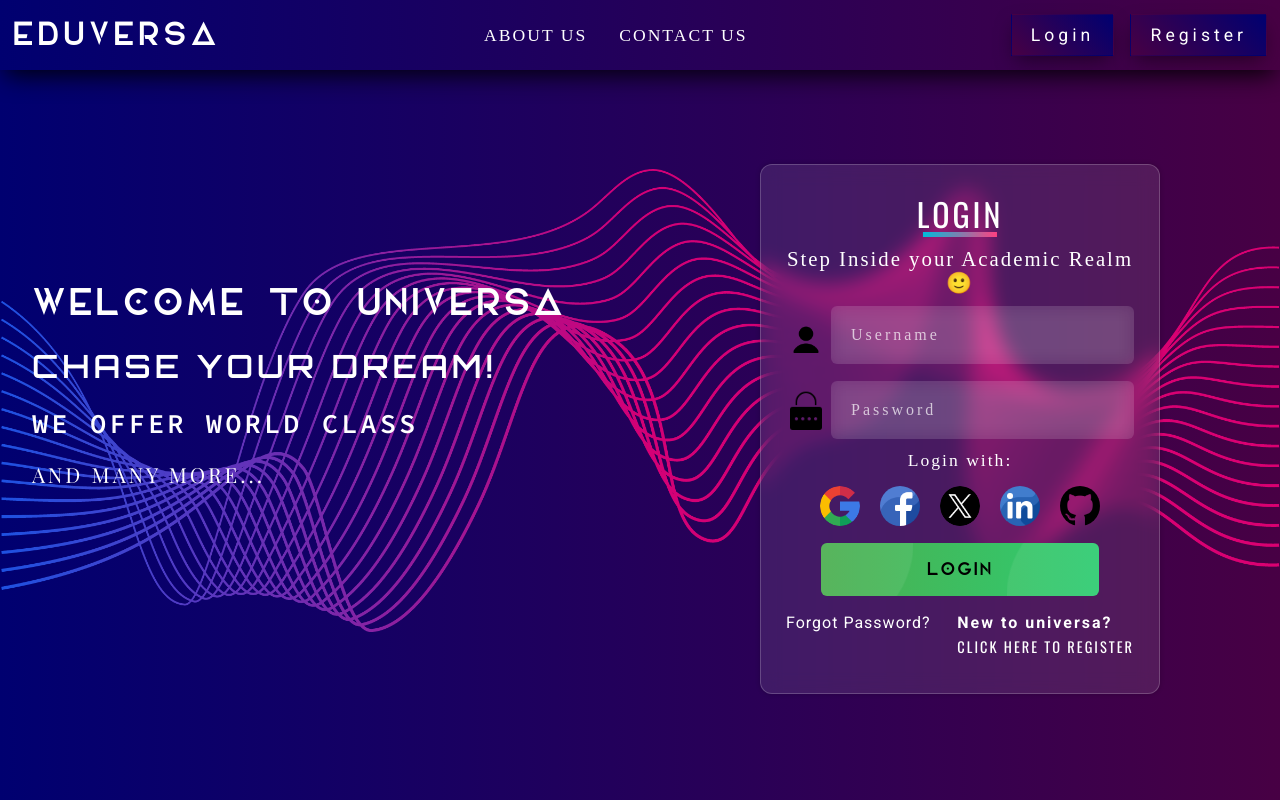
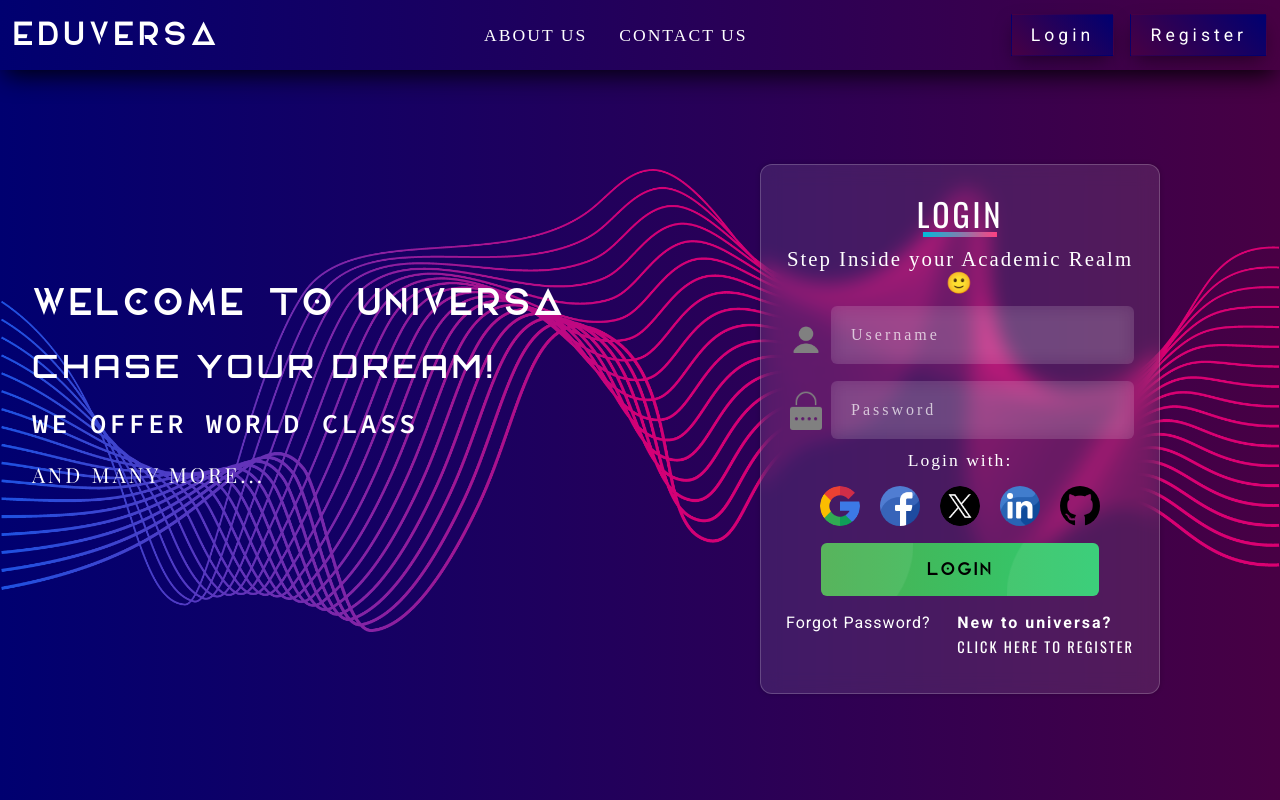
Before and after one commit to eduversa/eduversa.github.io, a Next.js app: page / in a window 1280 px wide. Built offline with nearby package versions, Linux system fonts and the light colour scheme; a web font is replaced by a local one.

Commit message:
minor fix has been made

```diff
--- a/styles/pages/_login.scss
+++ b/styles/pages/_login.scss
@@ -151,7 +151,7 @@
       }
       .username-icon,
       .password-icon {
-        filter: invert(0);
+        filter: invert(0.5);
         position: relative;
         height: 40px;
         width: 40px;
--- a/styles/pages/_register.scss
+++ b/styles/pages/_register.scss
@@ -138,7 +138,7 @@
       @media (max-width: $breakpoint-phone) {
       }
       .email-icon {
-        filter: invert(0);
+        filter: invert(0.5);
         position: relative;
         height: 40px;
         width: 40px;
```
